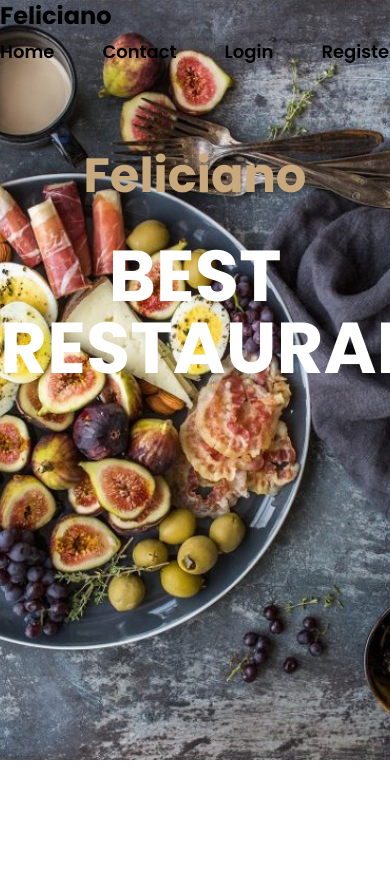
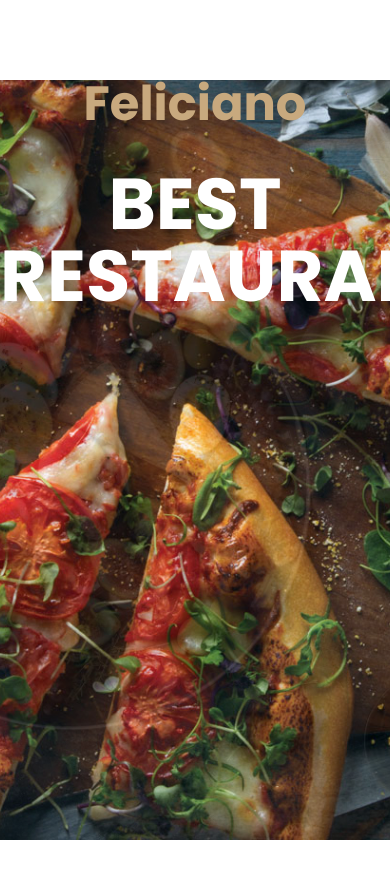
Before and after one commit to d2ndjim/el-restaurante-de-italiano, a React (Create React App) app: page / in a window 390 px wide. Shown: the top 878 px of the page. Before the commit the page ends 844 px from the top, so only its background shows below. Built offline with nearby package versions, Linux system fonts and the light colour scheme.

Commit message:
Modify header for desktop

```diff
--- a/src/components/Header.jsx
+++ b/src/components/Header.jsx
@@ -16,8 +16,8 @@ function Header() {
   };
 
   return (
-    <header className="">
-      <div className="top-header hidden md:flex md:justify-between md:text-[#A1A1A2] md:px-36 md:py-4 md:font-bold">
+    <header className="hidden md:block">
+      <div className="top-header flex justify-between text-[#A1A1A2] px-36 py-4 font-bold">
         <div className="flex gap-2 items-center">
           <HiOutlinePhone className="text-2xl" />
           <a id="phone" href="tel:09098760067">
@@ -32,7 +32,7 @@ function Header() {
         </div>
         <p>Open hours: Monday - Sunday 8:00AM - 9:00PM</p>
       </div>
-      <nav className="hidden md:flex md:gap-x-96 md:items-center md:px-36 md:py-8 md:text-white">
+      <nav className="flex gap-x-96 items-center px-36 py-8 text-white">
         <h3 className="text-2xl font-extrabold">Feliciano</h3>
         <ul className="flex gap-x-12 text-lg font-semibold">
           {user ? (
@@ -73,47 +73,6 @@ function Header() {
           )}
         </ul>
       </nav>
-      <div className="md:hidden">
-        <h3 className="text-2xl font-extrabold">Feliciano</h3>
-        <ul className="flex gap-x-12 text-lg font-semibold">
-          {user ? (
-            <>
-              <li>
-                <Link to="/">Home</Link>
-              </li>
-              <li>
-                <Link to="/menu">Menu</Link>
-              </li>
-              <li>
-                <Link to="/orders">My Orders</Link>
-              </li>
-              <li>
-                <Link to="/contact">Contact</Link>
-              </li>
-              <li>
-                <button type="button" onClick={onLogout}>
-                  Logout
-                </button>
-              </li>
-            </>
-          ) : (
-            <>
-              <li>
-                <Link to="/home">Home</Link>
-              </li>
-              <li>
-                <Link to="/contact">Contact</Link>
-              </li>
-              <li>
-                <Link to="/login">Login</Link>
-              </li>
-              <li>
-                <Link to="/register">Register</Link>
-              </li>
-            </>
-          )}
-        </ul>
-      </div>
     </header>
   );
 }
```
